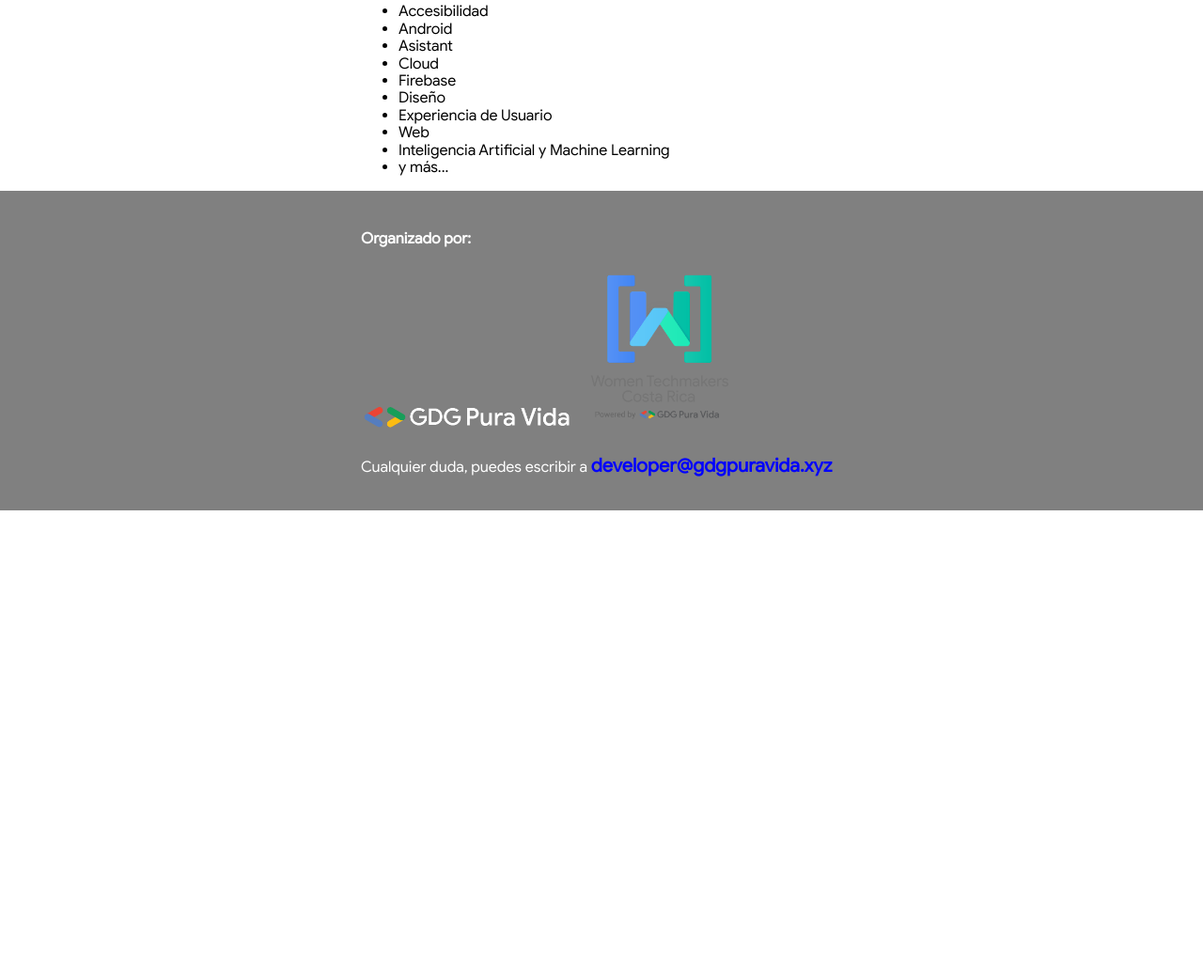
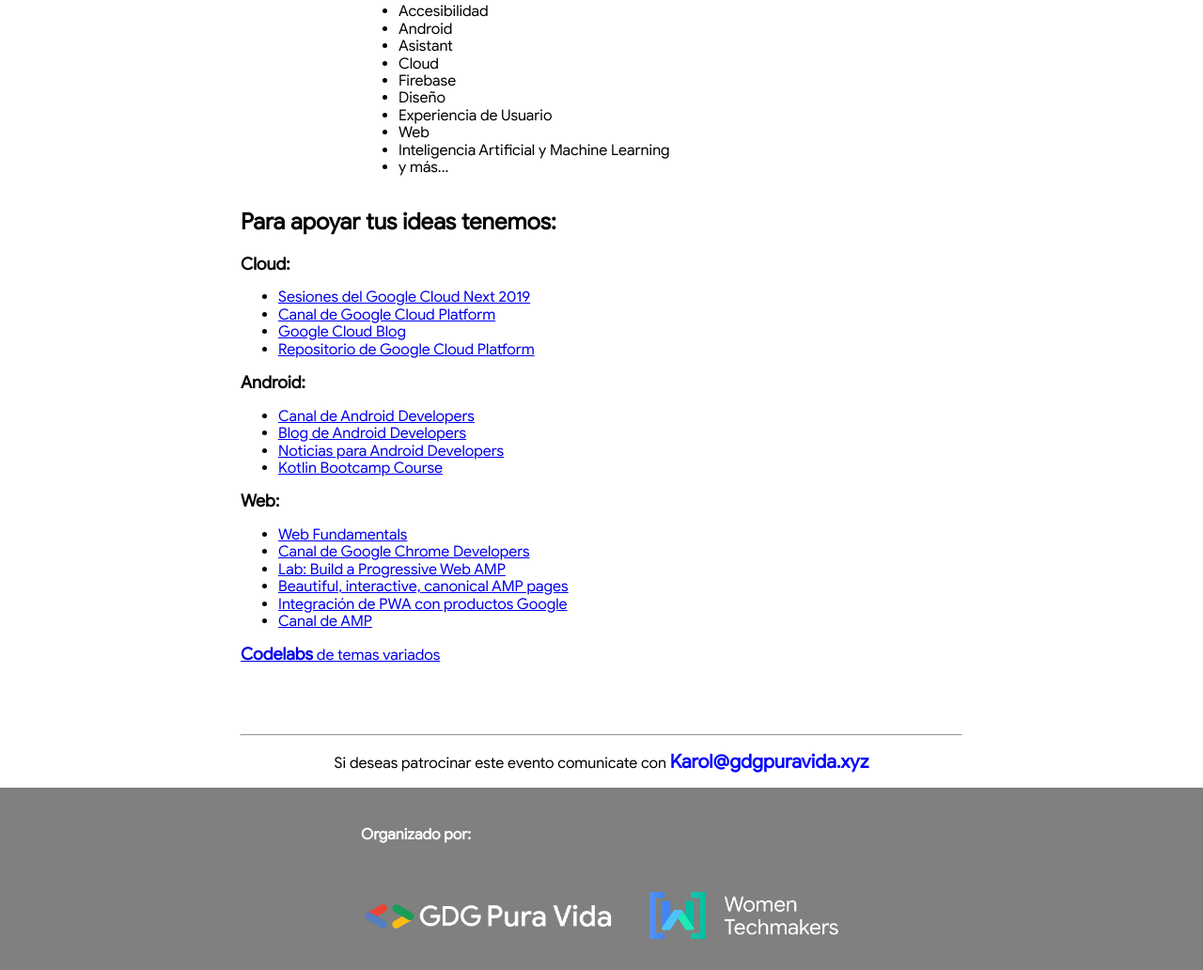
Before and after one commit to vainillaGlasses/gdg-call4speakers, a plain HTML site: page index.html in a window 1280 px wide. Shown: the part 526-1558 px from the top of the page at 94% size. Before the commit the page ends 1069 px from the top, so only its background shows below. Drawn offline with Linux system fonts and the light colour scheme.

Commit message:
add ideas, update wtm logo, add mail to sponsors

```diff
--- a/css/style.css
+++ b/css/style.css
@@ -82,12 +82,14 @@ footer{
     padding-left: 30%;
 }
 .footer-img{
+    vertical-align: middle;
 }
+
 .wtm{
-    width: 20%;
+    width: 30%;
 }
 .gdg{
-    width: 25%;
+    width: 30%;
 }
 .footer-link{
     color: blue;
@@ -98,3 +100,8 @@ footer{
 strong{
     font-size: 18px;
 }
+
+.sponsor{
+    text-align: center;
+    padding-top: 50px;
+}
--- a/index.html
+++ b/index.html
@@ -45,11 +45,51 @@
         </ul>
     </p>
 </section>
+<section>
+    <h2>Para apoyar tus ideas tenemos:</h2>
+    <p>
+        <strong>Cloud:</strong> <br>
+        <ul>
+            <li><a href="https://www.youtube.com/playlist?list=PLIivdWyY5sqIXvUGVrFuZibCUdKVzEoUw">Sesiones del Google Cloud Next 2019</a></li>
+            <li><a href="https://www.youtube.com/googlecloudplatform">Canal de Google Cloud Platform</a></li>
+            <li><a href="https://cloud.google.com/blog/">Google Cloud Blog</a></li>
+            <li><a href="https://github.com/GoogleCloudPlatform">Repositorio de Google Cloud Platform</a></li>
+        </ul>
+     </p>
+     <p>
+         <strong>Android:</strong>
+         <ul>
+             <li><a href="https://www.youtube.com/user/androiddevelopers">Canal de Android Developers</a></li>
+             <li><a href="https://medium.com/androiddevelopers">Blog de Android Developers</a></li>
+             <li><a href="https://developer.android.com/news">Noticias para Android Developers</a></li>
+             <li><a href="https://codelabs.developers.google.com/kotlin-bootcamp/">Kotlin Bootcamp Course</a></li>
+         </ul>
+     </p>
+     <p>
+         <strong>Web:</strong>
+         <ul>
+             <li><a href="https://developers.google.com/web/fundamentals/codelabs/">Web Fundamentals</a></li>
+             <li><a href="https://www.youtube.com/channel/UCnUYZLuoy1rq1aVMwx4aTzw">Canal de Google Chrome Developers</a></li>
+             <li><a href="https://developers.google.com/web/ilt/pwa/lab-build-a-progressive-web-amp">Lab: Build a Progressive Web AMP</a></li>
+             <li><a href="https://codelabs.developers.google.com/codelabs/amp-beautiful-interactive-canonical/index.html?index=..%2F..io2019#0">Beautiful, interactive, canonical AMP pages</a></li>
+             <li><a href="https://developers.google.com/amp/">Integración de PWA con productos Google</a></li>
+             <li><a href="https://www.youtube.com/channel/UCXPBsjgKKG2HqsKBhWA4uQw">Canal de AMP</a></li>
+         </ul>
+     </p>
+     <p>
+         <a href="https://codelabs.developers.google.com/"><strong>Codelabs</strong> de temas variados</a><br>
+
+     </p>
+</section>
+<section class="sponsor">
+   <hr>
+    <p>Si deseas patrocinar este evento comunicate con <a class="footer-link" href="mailto:karol@gdgpuravida.xyz">Karol@gdgpuravida.xyz</a> </p>
+</section>
 <footer>
     <h4>Organizado por:</h4>
     <img class="footer-img gdg" src="/img/GDGPuraVida2019a-03.png" alt="GDG PuraVida">
-    <img class="footer-img wtm" src="/img/logo_perfil2019-01.png" alt="Women Techmaker Costa Rica">
-    <p>Cualquier duda, puedes escribir a <a class="footer-link" href="developer@gdgpuravida.xyz">developer@gdgpuravida.xyz</a> </p>
+    <img class="footer-img wtm" src="/img/_WTM%20logo_horiz_stacked_KO_rgb.png" alt="Women Techmaker Costa Rica">
+    <p>Cualquier duda, puedes escribir a <a class="footer-link" href="mailto:developer@gdgpuravida.xyz">developer@gdgpuravida.xyz</a> </p>
 </footer>
 </body>
 </html>
```
Also changed, not shown: img/_WTM logo_horiz_stacked_KO_rgb.png (added), img/logo_perfil2019-01.png (deleted).
